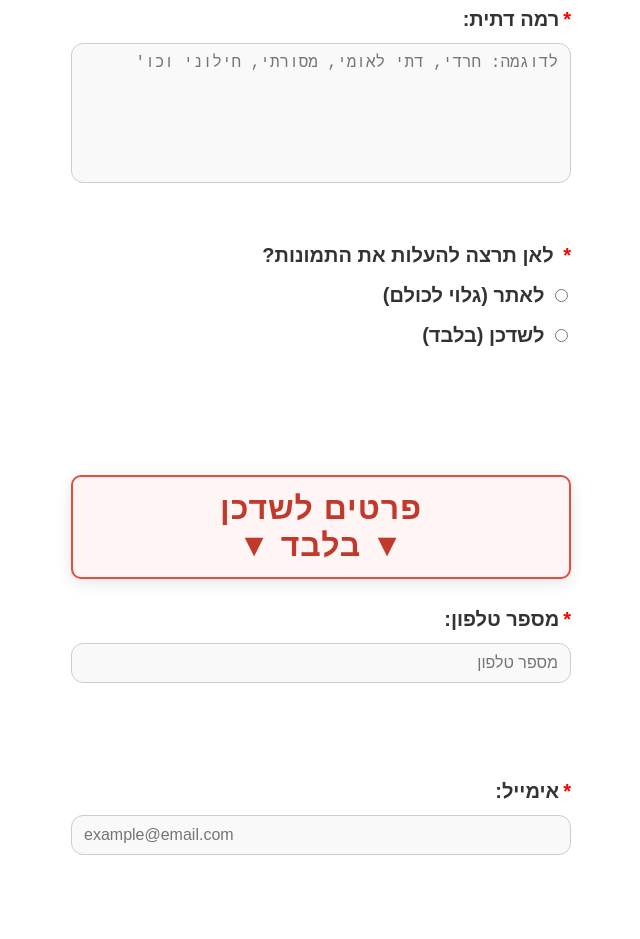
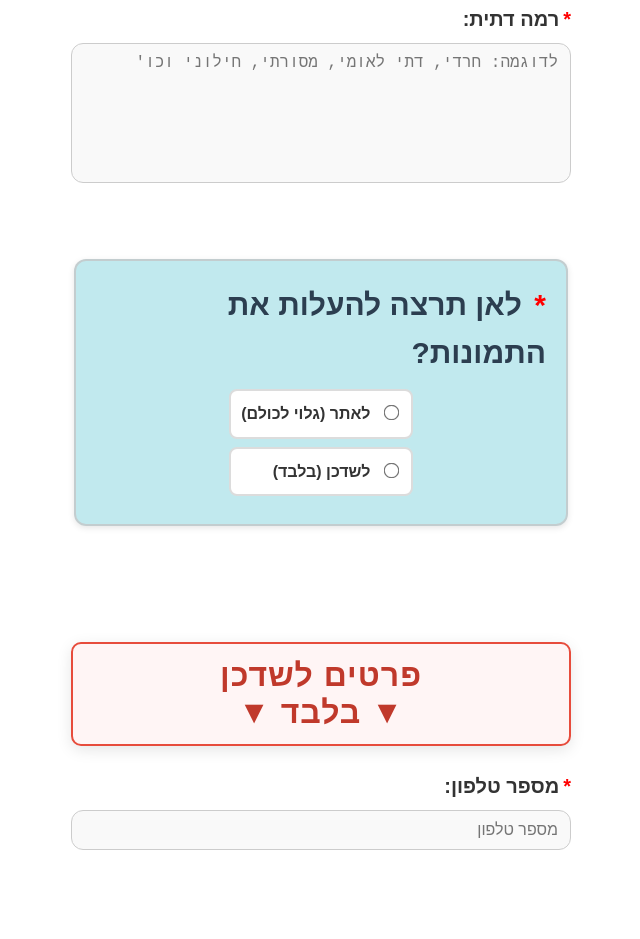
Before and after one commit to netzach1232/oren, a plain HTML site: page Registration card.html in a window 1280 px wide. Shown: the part 3470-4409 px from the top of the page, without its empty margins (319-959 px from the left). Drawn offline with Linux system fonts and the light colour scheme.

Commit message:
Update style2.css

```diff
--- a/style2.css
+++ b/style2.css
@@ -408,3 +408,56 @@ button[type="submit"]:hover {
     position: relative;
     z-index: 1;
 }
+
+.upload-target-field {
+    font-family: 'Rubik', sans-serif;
+    background: #f9fbfc;
+    padding: 20px;
+    border-radius: 12px;
+    box-shadow: 0 2px 6px rgba(0, 0, 0, 0.1);
+    margin: 20px auto;
+    /* יישור לאמצע */
+    text-align: right;
+    border: 2px solid #c5b8b88e;
+    width: 90%;
+    display: flex;
+    flex-direction: column;
+    align-items: center;
+    background-color: rgba(119, 206, 218, 0.452);
+
+    /* תוכן פנימי למרכז אופקי */
+}
+
+
+.upload-target-label {
+    display: block;
+    font-size: 1.2em;
+    font-weight: 600;
+    margin-bottom: 12px;
+    color: #2c3e50;
+    font-size: 30px;
+
+}
+
+.upload-target-options label {
+    display: block;
+    padding: 10px;
+    margin-bottom: 8px;
+    border: 2px solid #dcdcdc;
+    border-radius: 8px;
+    cursor: pointer;
+    transition: all 0.3s ease;
+    font-size: 1em;
+    background: #fff;
+
+}
+
+.upload-target-options input[type="radio"] {
+    margin-left: 10px;
+    transform: scale(1.2);
+}
+
+.upload-target-options label:hover {
+    background-color: #ecf0f1;
+    border-color: #2980b9;
+}
```
